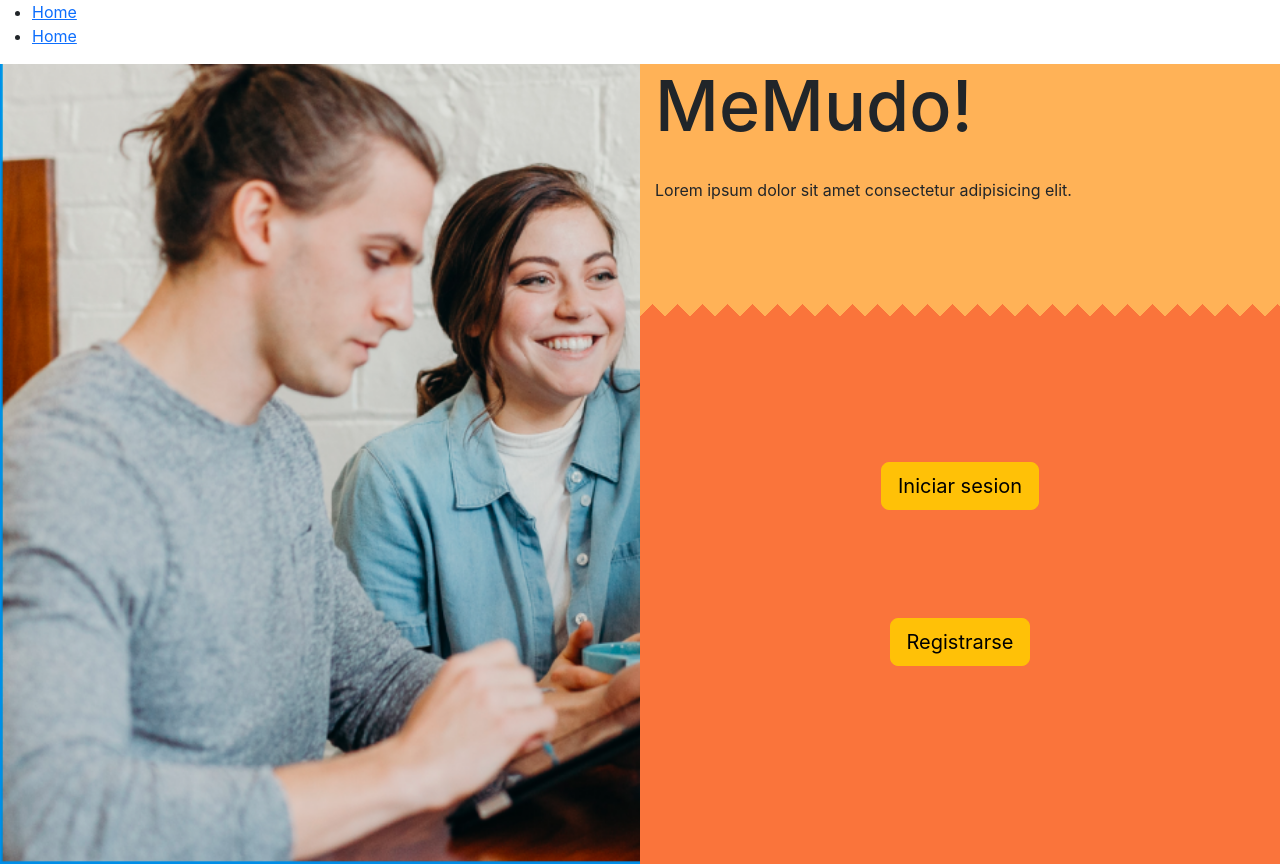
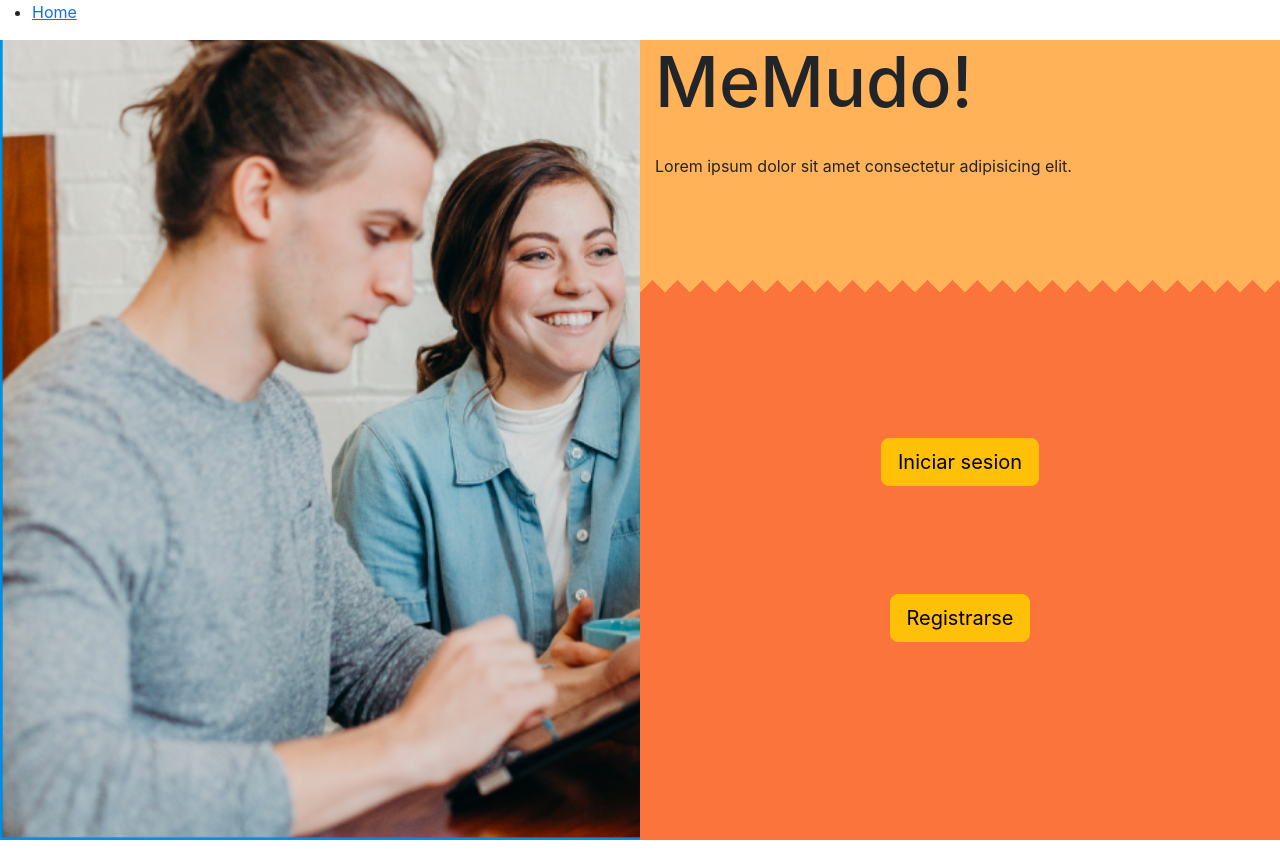
Before and after one commit to IgnacioSorgentini/Web-Mudanzas-FrontEnd, a React (Create React App) app: page / in a window 1280 px wide. After the commit the page ends 840 px from the top, so only its background shows below. Built offline with nearby package versions, Linux system fonts and the light colour scheme.

Commit message:
Probando funcionalidad git v2

```diff
--- a/src/App.jsx
+++ b/src/App.jsx
@@ -22,9 +22,6 @@ export default function App() {
             <li>
               <Link to="/Home">Home</Link>
             </li>
-            <li>
-              <Link to="/Home">Home</Link>
-            </li>
           </ul>
         </nav>
         <Routes>
```
